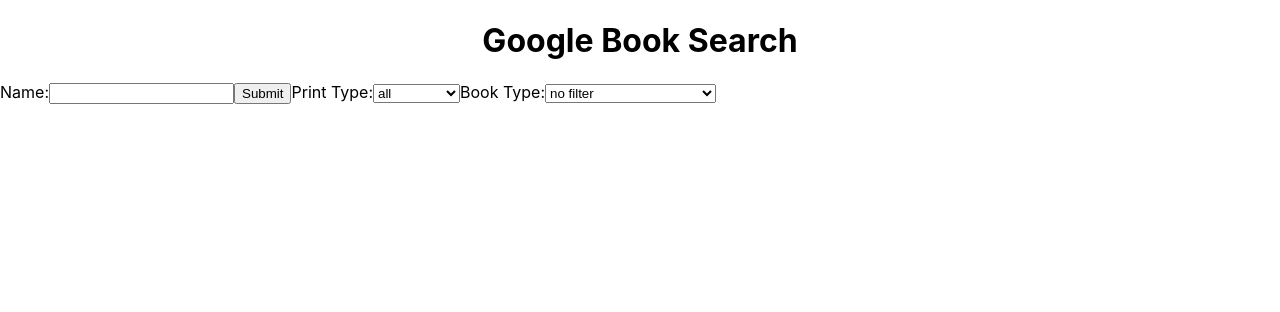
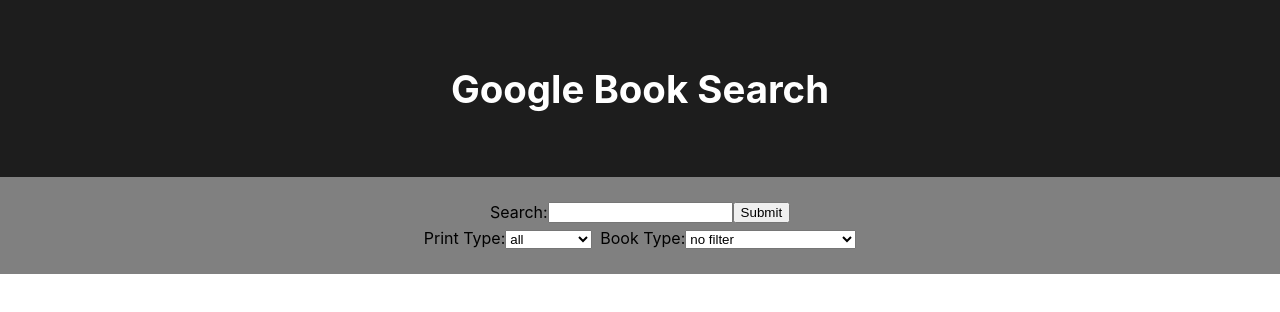
Before and after one commit to derek-arrotta/book-search, a React (Create React App) app: page / in a window 1280 px wide. Shown: the top 312 px of the page. Built offline with nearby package versions, Linux system fonts and the light colour scheme.

Commit message:
add styling

```diff
--- a/src/App.css
+++ b/src/App.css
@@ -1,4 +1,9 @@
 header {
   display: flex;
   justify-content: center;
+  background-color: #1d1d1d;
+  color: white;
+  font-size: larger;
+  padding-top: 40px;
+  padding-bottom: 40px;
 }
--- /dev/null
+++ b/src/Book.css
@@ -0,0 +1,41 @@
+
+li {
+  list-style-type: none;
+  padding-left: 125px;
+  padding-right: 125px;
+  padding-top: 30px;
+}
+
+#title {
+  display: flex;
+  justify-content: center;
+  font-weight: bold;
+  padding-bottom: 30px;
+}
+
+#row  {
+  display: flex;
+  flex-direction: row;
+}
+
+#column {
+  display: flex;
+  flex-direction: column;
+  align-items: center;
+}
+
+img {
+  width: 200px;
+}
+
+#description {
+  padding-left: 50px;
+}
+
+.book-info {
+  padding-left: 50px;
+}
+
+#description {
+  padding-top: 30px;
+}
--- a/src/Book.js
+++ b/src/Book.js
@@ -1,17 +1,23 @@
 import React, { Component } from "react";
+import "./Book.css"
 
 class Book extends Component {
   render() {
     return (
-      <div>
+      <div id="book">
           {(this.props.booksTotal === 0)
             ? <div>No Results :(</div>
             : (
                 <div>
                   {this.props.books.map((book, index) => (
                     <li key={index}>
-                      <img src={book.volumeInfo.imageLinks.thumbnail} alt="book cover" />
-                      <div>{book.volumeInfo.title}</div>
+                      <div id="title">{book.volumeInfo.title}</div>
+                      <div id="row">
+                        <div id="column">
+                          <img src={book.volumeInfo.imageLinks.thumbnail} alt="book cover"/>
+                        </div>
+                        <div id="column" className="book-info">
+
                           {(book.volumeInfo.printType === 'MAGAZINE')
                             ? <div>Author(s): NA</div>
                             : <div>Author(s): {book.volumeInfo.authors.join(", ")}</div>
@@ -21,7 +27,9 @@ class Book extends Component {
                             (this.props.bookType === 'free-ebooks') ? <div>Price: Free</div> :
                             <div>Price: ${book.saleInfo.listPrice.amount}</div>
                           }
-                      <div>{book.volumeInfo.description}</div>
+                          <div id="description">{book.volumeInfo.description}</div>
+                        </div>
+                      </div>
                       <hr />
                     </li>
                   ))}
--- /dev/null
+++ b/src/BookList.css
@@ -0,0 +1,3 @@
+#book-list {
+  display: flex;
+}
--- a/src/BookList.js
+++ b/src/BookList.js
@@ -1,10 +1,11 @@
 import React, { Component } from "react";
 import Book from "./Book"
+import "./BookList.css"
 
 class BookList extends Component {
   render() {
     return (
-      <ul >
+      <ul id="book-list">
         <Book
           books={this.props.books}
           booksTotal={this.props.booksTotal}
--- /dev/null
+++ b/src/BookTypeForm.css
@@ -0,0 +1,3 @@
+#bookTypeForm {
+  padding-left: 8px;
+}
--- a/src/BookTypeForm.js
+++ b/src/BookTypeForm.js
@@ -1,9 +1,10 @@
 import React, { Component } from "react";
+import "./BookTypeForm.css"
 
 class BookTypeForm extends Component {
   render() {
     return (
-      <label>
+      <label id="bookTypeForm">
         Book Type:
         <select
           id="bookType"
--- /dev/null
+++ b/src/Form.css
@@ -0,0 +1,11 @@
+form {
+  background-color: grey;
+  padding-top: 25px;
+  padding-bottom: 25px;
+}
+
+#filter-forms {
+  display: flex;
+  justify-content: center;
+  padding-top: 5px;
+}
--- a/src/Form.js
+++ b/src/Form.js
@@ -2,6 +2,7 @@ import React, { Component } from "react";
 import SearchForm from "./SearchForm";
 import PrintTypeForm from "./PrintTypeForm";
 import BookTypeForm from "./BookTypeForm";
+import "./Form.css"
 
 class Form extends Component {
   render() {
@@ -11,6 +12,7 @@ class Form extends Component {
           value={this.props.searchInput}
           searchChange={(searchInput) => this.props.searchChange(searchInput)}
         />
+        <div id="filter-forms">
           <PrintTypeForm
             value={this.props.printType}
             printTypeChange={printType => this.props.printTypeChange(printType)}
@@ -19,6 +21,7 @@ class Form extends Component {
             value={this.props.bookType}
             bookTypeChange={bookType => this.props.bookTypeChange(bookType)}
           />
+        </div>
       </form>
     );
   }
--- /dev/null
+++ b/src/SearchForm.css
@@ -0,0 +1,4 @@
+#searchInput {
+  display: flex;
+  justify-content: center;
+}
--- a/src/SearchForm.js
+++ b/src/SearchForm.js
@@ -1,10 +1,11 @@
 import React, { Component } from "react";
+import "./SearchForm.css"
 
 class SearchForm extends Component {
   render() {
     return (
       <label id="searchInput">
-        Name:
+        Search:
         <input
           type="text"
           value={this.props.searchInput}
```
Also changed, not shown: 1 other file (tests, documents, lock files or other folders). Lines whose indentation alone changed are shown as unchanged.
